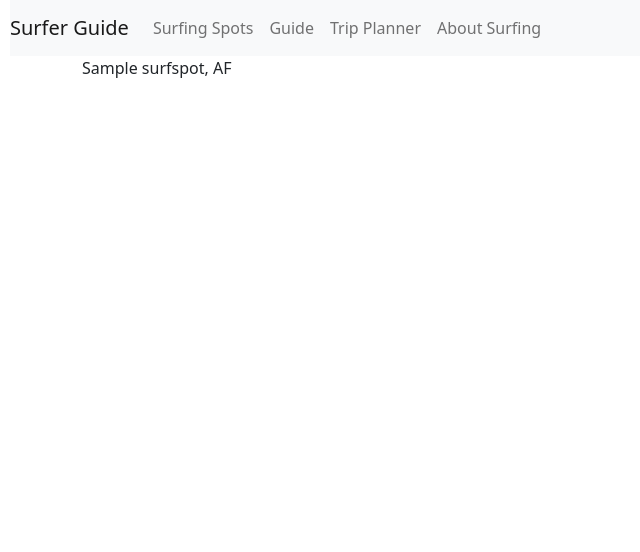
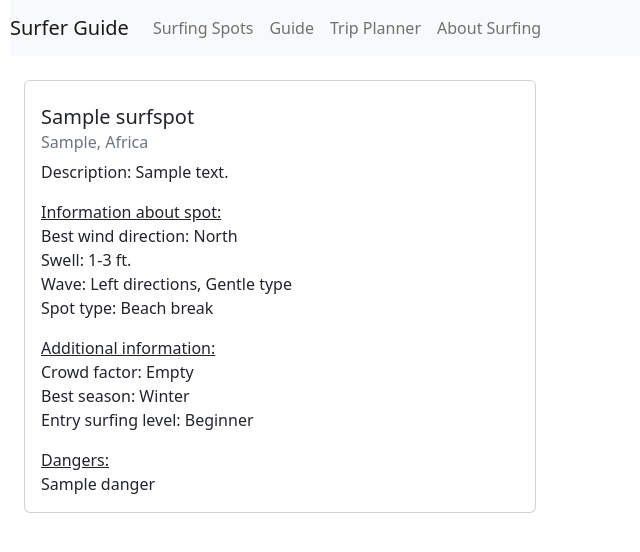
Before and after one commit to eliaszpiotr/SurferGuide, a Django app: page /spot/1/ in a window 1280 px wide. Shown: the top 552 px of the page, without its empty margins (0-640 px from the left). Run offline with Django 4.2, Linux system fonts and the light colour scheme; tables that the repository leaves empty hold one stand-in row (values such as "Sample post"); some libraries are stand-ins or nearby versions.

Commit message:
spot detail page update

```diff
--- a/guide/models.py
+++ b/guide/models.py
@@ -1,5 +1,4 @@
 from django.db import models
-
 
 # Create your models here.
 from django.urls import reverse
@@ -32,16 +31,16 @@ class SurfSpot(models.Model):
 
     # conditions
     class Wind(models.TextChoices):
-        N = 'N', 'North'
-        NE = 'NE', 'North East'
-        E = 'E', 'East'
-        SE = 'SE', 'South East'
-        S = 'S', 'South'
-        SW = 'SW', 'South West'
-        W = 'W', 'West'
-        NW = 'NW', 'North West'
+        NORTH = 'N', 'North'
+        NORTH_EAST = 'NE', 'North-East'
+        EAST = 'E', 'East'
+        SOUTH_EAST = 'SE', 'South-East'
+        SOUTH = 'S', 'South'
+        SOUTH_WEST = 'SW', 'South-West'
+        WEST = 'W', 'West'
+        NORTH_WEST = 'NW', 'North-West'
 
-    best_wind = models.CharField(max_length=2, choices=Wind.choices)
+    best_wind = models.CharField(max_length=13, choices=Wind.choices)
 
     class WaveDirection(models.TextChoices):
         L = 'L', 'Left'
@@ -51,13 +50,10 @@ class SurfSpot(models.Model):
     wave_direction = models.CharField(max_length=1, choices=WaveDirection.choices, default='B')
 
     class SpotType(models.TextChoices):
-        B = 'B', 'Beach'
-        R = 'R', 'Reef'
-        P = 'P', 'Point'
-        H = 'H', 'Headland'
-        C = 'C', 'Cove'
-        L = 'L', 'Lagoon'
-        O = 'O', 'Other'
+        B = 'B', 'Beach break'
+        R = 'R', 'Reef break'
+        P = 'P', 'Point break'
+        O = 'O', 'Other break'
 
     spot_type = models.CharField(max_length=1, choices=SpotType.choices)
 
@@ -77,7 +73,7 @@ class SurfSpot(models.Model):
         MASSIVE = 5, '12+ ft.'
         SUPERMASSIVE = 6, '20+ ft.'
 
-    swell_size = models.IntegerField(choices=WaveHeight.choices)
+    swell_size = models.IntegerField(choices=WaveHeight.choices )
 
     # additional info
 
@@ -114,7 +110,6 @@ class SurfSpot(models.Model):
     def get_absolute_url(self):
         return reverse('spot', kwargs={'pk': self.pk})
 
-
 # class PhotoGallery(models.Model):
 #     surfspot = models.ForeignKey(SurfSpot, on_delete=models.CASCADE)
 #     image = models.ImageField(upload_to='images/', blank=True, null=True)
--- a/templates/spot.html
+++ b/templates/spot.html
@@ -1,10 +1,31 @@
 {% extends 'home.html' %}
 {% block content %}
-    <div class="container">
-        <div class="row">
-            <div class="col-md-12">
-                <p>{{ spot }}</p>
-            </div>
+    <div class="card m-4" style="width: 32rem;">
+        <div class="card-body">
+            <h5 class="card-title my-2">{{ spot.name }}</h5>
+            <h6 class="card-subtitle mb-2 text-muted">{{ spot.location }}, {{ spot.get_continent_display }}</h6>
+            <p class="card-text">Description: {{ spot.description }}</p>
+            <p class="card-text">
+                <span class="text-decoration-underline">Information about spot:</span><br>
+                Best wind direction: {{ spot.get_best_wind_display }}<br>
+                Swell: {{ spot.get_swell_size_display }}<br>
+                Wave: {{ spot.get_wave_direction_display }} directions, {{ spot.get_wave_type_display }} type<br>
+                Spot type: {{ spot.get_spot_type_display }}<br>
+            </p>
+            <p class="card-text">
+                <span class="text-decoration-underline">Additional information:</span><br>
+                Crowd factor: {{ spot.get_crowd_display }}<br>
+                Best season: {{ spot.get_best_season_display }}<br>
+                Entry surfing level: {{ spot.get_difficulty_display }}<br>
+            </p>
+            <p class="card-text">
+                <span class="text-decoration-underline">Dangers:</span><br>
+                {% for danger in spot.danger.all %}
+                    {{ danger.name }}<br>
+                {% endfor %}
+
+            </p>
+
         </div>
     </div>
 {% endblock %}
```
Also changed, not shown: templates/list.html (+6 -7 lines), templates/spot_list.html (+5 -2 lines), guide/migrations/0003_alter_surfspot_best_wind_alter_surfspot_swell_size.py (added), guide/migrations/0004_alter_surfspot_continent.py (added), guide/migrations/0005_alter_surfspot_continent_alter_surfspot_spot_type_and_more.py (added).
